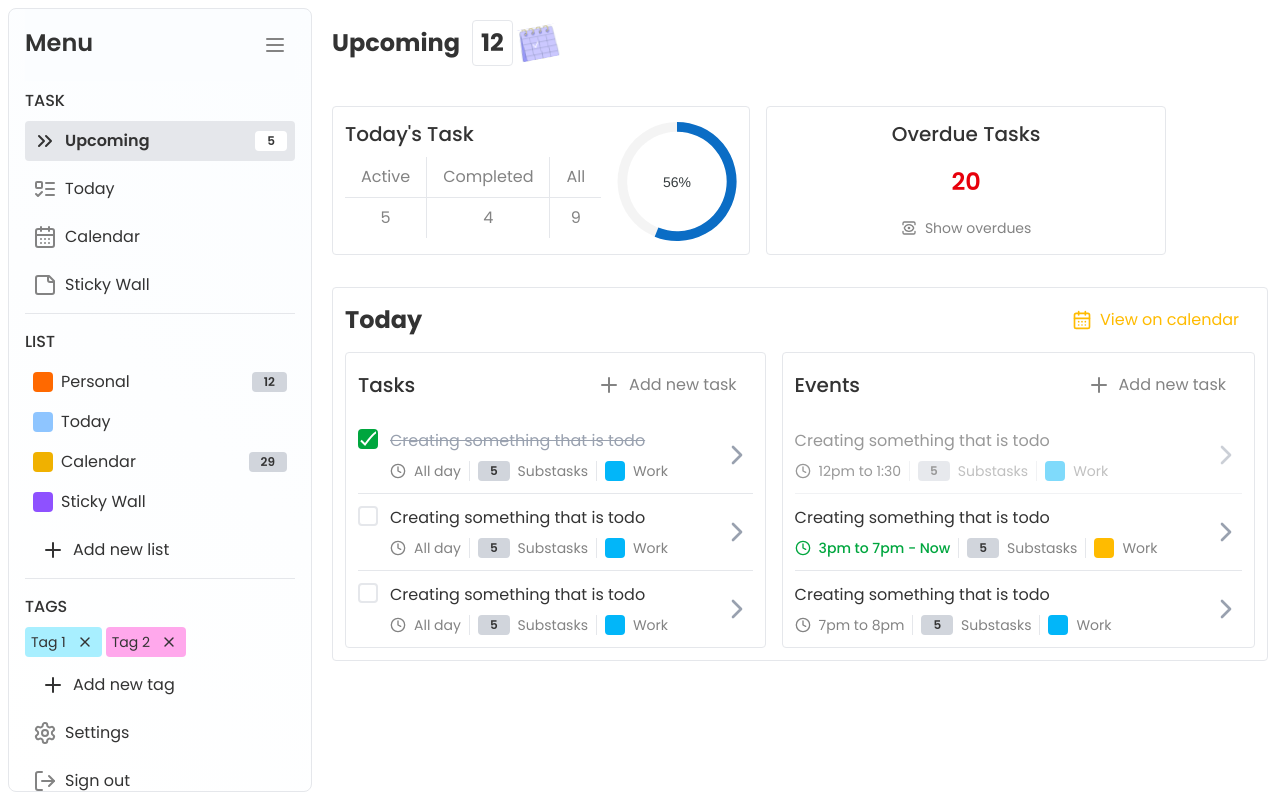
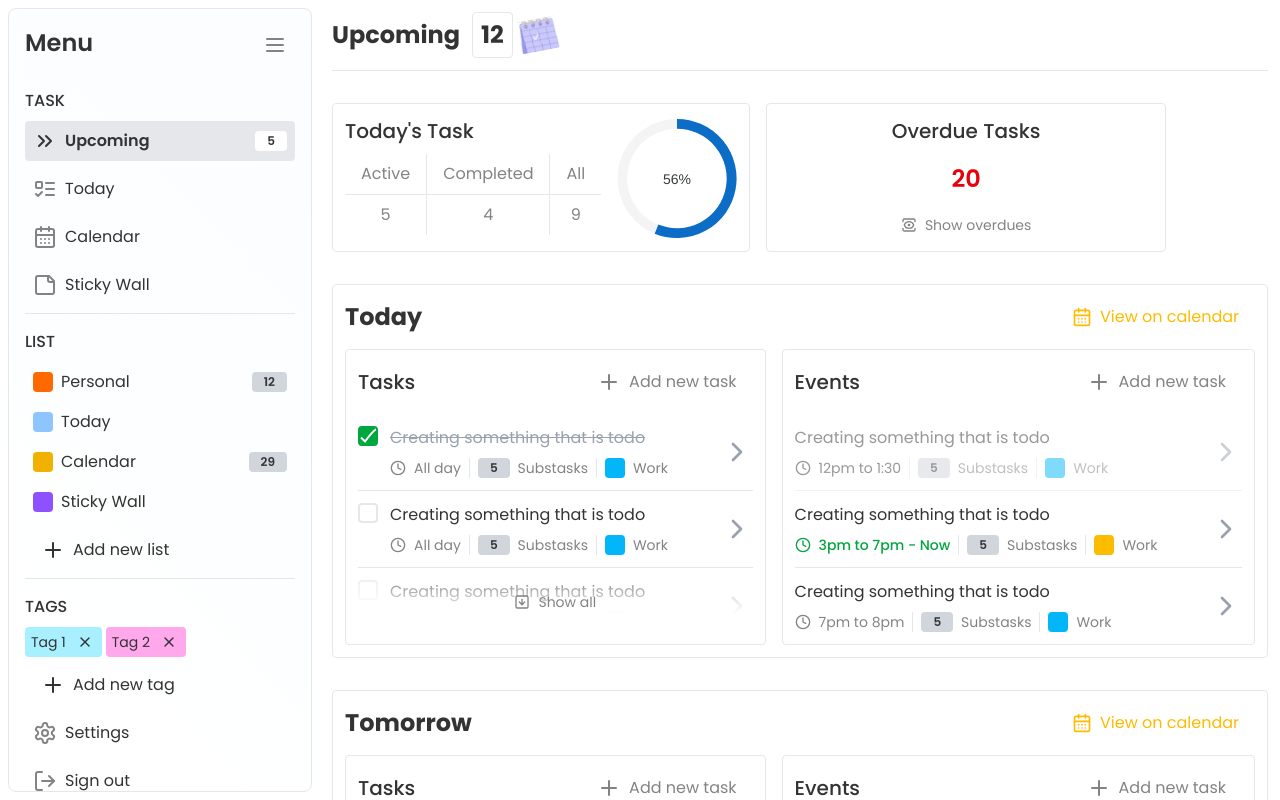
Before and after one commit to lioncio1229/my-todo, a Next.js app: page /main in a window 1280 px wide. Built offline with nearby package versions, Linux system fonts and the light colour scheme.

Commit message:
Add Tomorrow component to display tasks and events; update Page component to include Tomorrow

```diff
--- /dev/null
+++ b/src/app/main/(upcoming)/components/tomorrow.tsx
@@ -0,0 +1,86 @@
+import TodoList from "@/components/shared/todo-list";
+import EventList from "@/components/shared/event-list";
+import SectionCard from "./shared/section-card";
+import Innercard from "./shared/inner-card";
+
+export default function Tomorrow() {
+    return (
+        <SectionCard title="Tomorrow">
+            <div className="flex gap-4">
+                <div className="grow">
+                    <Innercard title="Tasks">
+                        <TodoList
+                            list={[
+                                {
+                                    name: "Creating something that is todo",
+                                    date: "All day",
+                                    substasks: 5,
+                                    group: {
+                                        name: "Work",
+                                        color: "#02b6f9",
+                                    },
+                                    checked: true,
+                                },
+                                {
+                                    name: "Creating something that is todo",
+                                    date: "All day",
+                                    substasks: 5,
+                                    group: {
+                                        name: "Work",
+                                        color: "#02b6f9",
+                                    },
+                                },
+                                {
+                                    name: "Creating something that is todo",
+                                    date: "All day",
+                                    substasks: 5,
+                                    group: {
+                                        name: "Work",
+                                        color: "#02b6f9",
+                                    },
+                                },
+                            ]}
+                        />
+                    </Innercard>
+                </div>
+                <div className="grow">
+                    <Innercard title="Events">
+                        <EventList
+                            list={[
+                                {
+                                    name: "Creating something that is todo",
+                                    date: "12pm to 1:30",
+                                    substasks: 5,
+                                    group: {
+                                        name: "Work",
+                                        color: "#02b6f9",
+                                    },
+                                    status: "occurred",
+                                },
+                                {
+                                    name: "Creating something that is todo",
+                                    date: "3pm to 7pm - Now",
+                                    substasks: 5,
+                                    group: {
+                                        name: "Work",
+                                        color: "#ffbb00",
+                                    },
+                                    status: "running",
+                                },
+                                {
+                                    name: "Creating something that is todo",
+                                    date: "7pm to 8pm",
+                                    substasks: 5,
+                                    group: {
+                                        name: "Work",
+                                        color: "#02b6f9",
+                                    },
+                                },
+                            ]}
+                        />
+                    </Innercard>
+                </div>
+            </div>
+        </SectionCard>
+    );
+}
--- a/src/app/main/(upcoming)/page.tsx
+++ b/src/app/main/(upcoming)/page.tsx
@@ -1,11 +1,12 @@
 import Image from "next/image";
 import Overview from "./components/overview";
 import Today from "./components/today";
+import Tomorrow from "./components/tomorrow";
 
 export default function Page() {
     return (
         <>
-            <div className="flex items-center gap-3 py-2 font-bold">
+            <div className="sticky top-0 z-50 flex w-full items-center gap-3 border-b-1 border-b-gray-200 bg-white py-3 font-bold">
                 <h2>Upcoming</h2>
                 <div className="flex items-center">
                     <h2 className="rounded-sm border-1 border-gray-200 px-2 py-1">
@@ -21,6 +22,7 @@ export default function Page() {
             </div>
             <Overview />
             <Today />
+            <Tomorrow />
         </>
     );
 }
--- a/src/components/layout/page-wrapper.tsx
+++ b/src/components/layout/page-wrapper.tsx
@@ -1,5 +1,5 @@
 type Props = { children: React.ReactNode };
 
 export default function PageWrapper({ children }: Props) {
-    return <div className="space-y-8 p-3">{children}</div>;
+    return <div className="space-y-8 px-3 py-0">{children}</div>;
 }
--- a/src/components/shared/todo-list.tsx
+++ b/src/components/shared/todo-list.tsx
@@ -1,16 +1,38 @@
+"use client";
+
+import { useState, useLayoutEffect } from "react";
 import TodoItem from "./todo-item";
 import type { TodoItemType } from "@/types";
+import Button from "../ui/button";
+import { SquareArrowDown } from "lucide-react";
 
 type Props = {
     list?: TodoItemType[];
 };
 
 export default function TodoList({ list = [] }: Props) {
+    const [showAllVisible, setShowAllVisible] = useState(false);
+
+    useLayoutEffect(() => {}, []);
+
     return (
-        <div className="[&>div]:not-first:pt-3 [&>div]:not-last:border-b-1 [&>div]:not-last:border-b-gray-200 [&>div]:not-last:pb-3">
-            {list.map((item) => (
-                <TodoItem key={item.name} {...item} />
-            ))}
+        <div className="relative">
+            <div className="[&>div]:not-first:pt-3 [&>div]:not-last:border-b-1 [&>div]:not-last:border-b-gray-200 [&>div]:not-last:pb-3">
+                {list.map((item) => (
+                    <TodoItem key={item.name} {...item} />
+                ))}
+            </div>
+            <div className="absolute bottom-0 left-0 flex w-full items-center justify-center bg-[linear-gradient(to_top,var(--color-white)_30%,rgba(255,255,255,0.5)_80%,rgba(255,255,255,0))] py-4">
+                <Button
+                    variant="text"
+                    color="secondaryText"
+                    size="small"
+                    fullWidth={false}
+                    startIcon={<SquareArrowDown size={16} />}
+                >
+                    Show all
+                </Button>
+            </div>
         </div>
     );
 }
```
